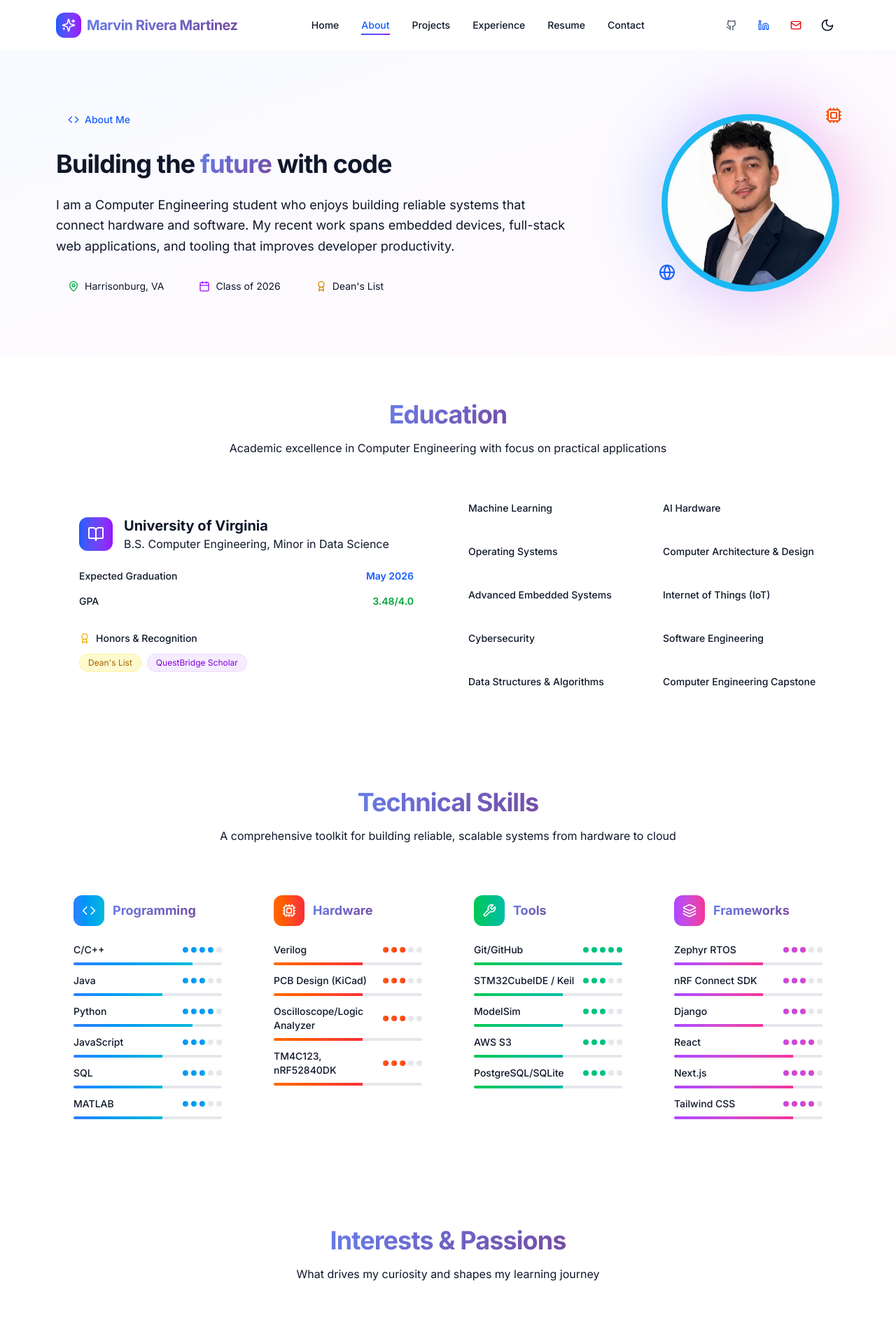
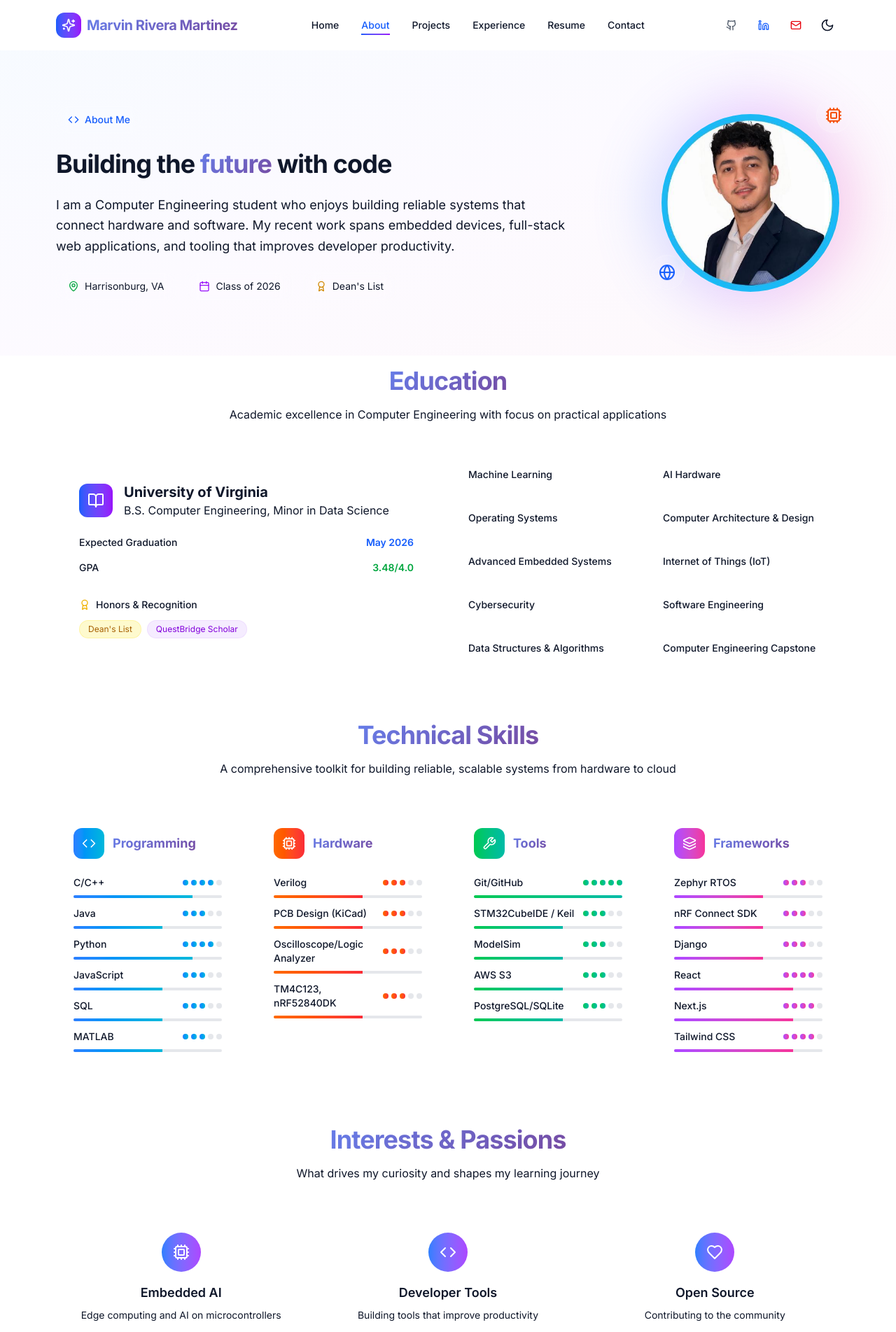
Before and after one commit to ariveram128/ariveram128.dev, a Next.js app: page /about in a window 1280 px wide. Shown: the top 1903 px of the page at 70% size. Built offline with nearby package versions, Linux system fonts and the light colour scheme.

Commit message:
Fix spacing

```diff
--- a/src/app/about/page.tsx
+++ b/src/app/about/page.tsx
@@ -70,7 +70,7 @@ export default function AboutPage() {
       </section>
 
       {/* Education section */}
-      <section className="max-w-6xl mx-auto px-4 py-16">
+      <section className="max-w-6xl mx-auto px-4 py-4">
         <div className="text-center mb-12">
           <h2 className="text-3xl md:text-4xl font-bold tracking-tight mb-4">
             <span className="gradient-text">Education</span>
@@ -144,7 +144,7 @@ export default function AboutPage() {
       <SkillsGrid />
 
       {/* Interests section */}
-      <section className="max-w-6xl mx-auto px-4 py-16">
+      <section className="max-w-6xl mx-auto px-4 py-4">
         <div className="text-center mb-12">
           <h2 className="text-3xl md:text-4xl font-bold tracking-tight mb-4">
             <span className="gradient-text">Interests & Passions</span>
--- a/src/app/contact/page.tsx
+++ b/src/app/contact/page.tsx
@@ -48,7 +48,7 @@ export default function ContactPage() {
             <ContactForm />
           </div>
 
-          <aside className="space-y-6">
+          <aside className="space-y-2">
             {/* Contact Info */}
             <div className="glass rounded-xl p-6 border border-white/20 backdrop-blur-sm">
               <h3 className="font-semibold text-lg mb-4 flex items-center gap-2">
```
